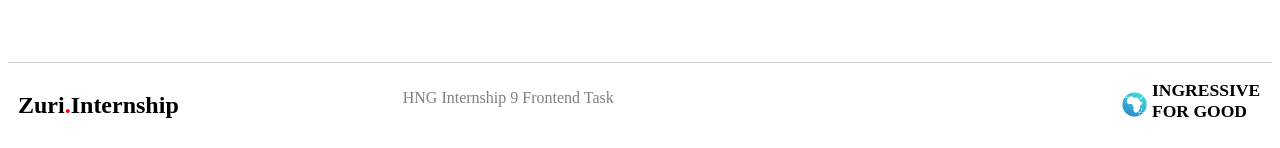
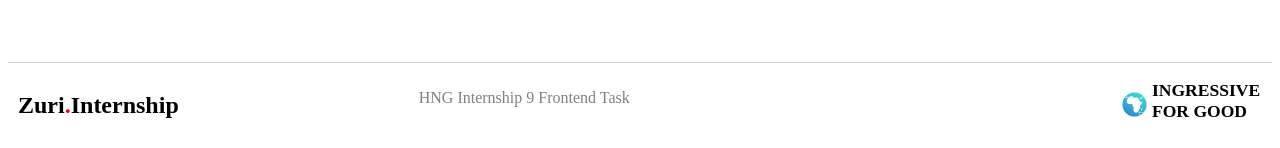
Before and after one commit to wyenelle/hng-page-2022, a React (Vite) app: page / in a window 1280 px wide. Shown: the part 935-1083 px from the top of the page. Built offline with nearby package versions, Linux system fonts and the light colour scheme.

Commit message:
done with styling

```diff
--- a/src/components/footer/Footer.css
+++ b/src/components/footer/Footer.css
@@ -17,7 +17,7 @@
     .first{
         display: flex;
         justify-content: space-around;
-        gap: 14em;
+        gap: 15em;
     }
 }
 .first{
```
